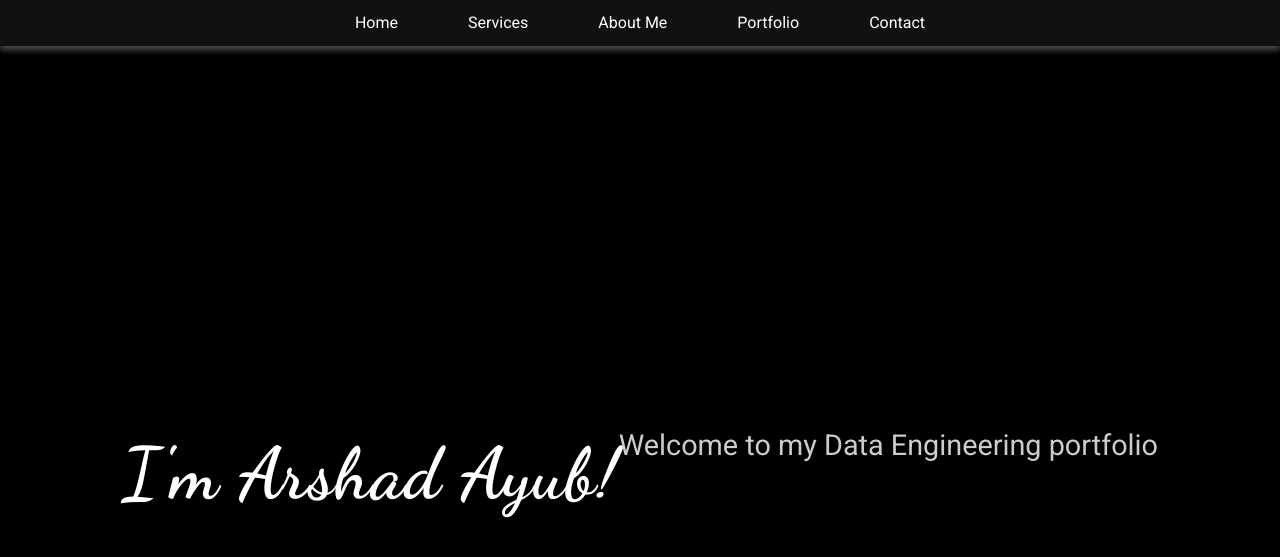
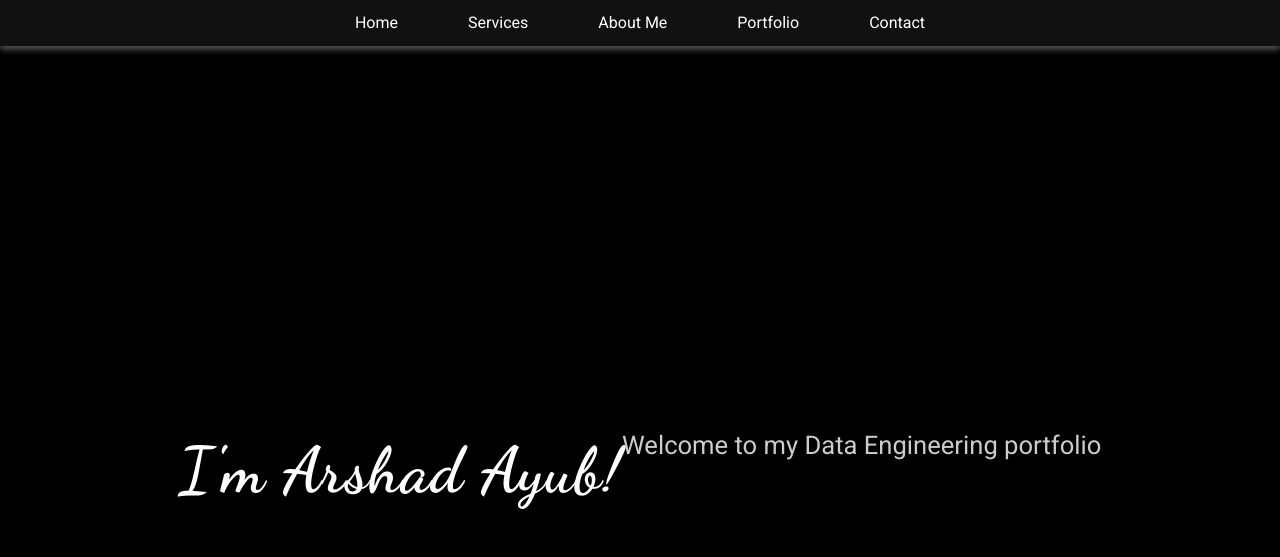
Before and after one commit to arshadsm/arshadsm.github.io, a Jekyll site: the page built from index.md, in a window 1280 px wide and 900 px high. Shown: the top 557 px of the window. Built offline with Jekyll 4.4.1, drawn with Linux system fonts in a browser that asks for light colours.

Commit message:
Update styles.css

```diff
--- a/styles/styles.css
+++ b/styles/styles.css
@@ -1,31 +1,30 @@
 /* Typography */
 body {
     font-family: 'Roboto', sans-serif;
-    color: #FFFFFF; /* White text */
-    /* background-color: #000000; Black background */
-    background: linear-gradient(180deg, #000000, #1c1c1c); /* Subtle gradient */
+    color: #FFFFFF;
+    background: linear-gradient(180deg, #000000, #1c1c1c);
     margin: 0;
     padding: 0;
     line-height: 1.6;
 }
 
 h1, h2, h3 {
-    font-family: 'Dancing Script', cursive; /* Cursive font for headings */
-    color: #FFFFFF; /* White for headings */
+    font-family: 'Dancing Script', cursive;
+    color: #FFFFFF;
     margin-bottom: 10px;
-    font-weight: 700; /* Make headers bolder */
-    letter-spacing: 1px; /* Add spacing between letters */
+    font-weight: 700;
+    letter-spacing: 1px;
 }
 
 p {
     margin-bottom: 20px;
-    color: #FFFFFF; /* White text for paragraphs */
+    color: #FFFFFF;
 }
 
 /* Navigation Bar */
 nav {
-    background: #111111; /* Darker black for the nav background */
-    box-shadow: 0px 4px 6px rgba(255, 255, 255, 0.3); /* Light shadow */
+    background: #111111;
+    box-shadow: 0px 4px 6px rgba(255, 255, 255, 0.3);
     position: fixed;
     width: 100%;
     top: 0;
@@ -39,6 +38,7 @@
     padding: 0;
     display: flex;
     justify-content: center;
+    flex-wrap: wrap; /* Improved responsiveness */
 }
 
 nav ul li {
@@ -46,7 +46,7 @@
 }
 
 nav ul li a {
-    color: #FFFFFF; /* White for the nav links */
+    color: #FFFFFF;
     text-decoration: none;
     font-size: 1em;
     padding: 10px 20px;
@@ -55,9 +55,7 @@
 }
 
 nav ul li a:hover {
-    /* background-color: #333333; Slightly lighter black on hover */
-    /* color: #FFFFFF; */
-    background-color: #555555; /* Add a medium gray color */
+    background-color: #555555;
     color: #FFD700;
 }
 
@@ -67,75 +65,76 @@
     align-items: center;
     justify-content: center;
     height: 100vh;
-    background-color: #000000; /* Black background */
-    color: #FFFFFF; /* White text */
+    background-color: #000000;
+    color: #FFFFFF;
     text-align: center;
 }
 
 header h1 {
-    font-size: 4.5em; /* Increased font size for the title */
+    font-size: 4em;
     margin-bottom: 0;
-    color: #FFFFFF;
 }
 
 header p {
-    font-size: 1.8em; /* Reduced font size for the subtitle */
-    color: #CCCCCC; /* Light gray for subtitle text */
-    margin-top: 10px; /* Added margin to separate title and subtitle */
+    font-size: 1.6em;
+    color: #CCCCCC;
+    margin-top: 10px;
 }
-
 
 /* About Me Section */
 .about-me {
     display: flex;
+    flex-wrap: wrap; /* Improved layout on smaller screens */
     align-items: center;
     justify-content: center;
     padding: 60px 20px;
-    background-color: #111111; /* Darker black for section background */
+    background-color: #111111;
 }
 
 .about-me-text {
     flex: 1;
     padding: 20px;
-    background-color: #222222; /* Slightly lighter black for contrast */
+    background-color: #222222;
     border-radius: 10px;
-    color: #FFFFFF; /* White text */
+    color: #FFFFFF;
+    margin: 10px;
 }
 
 .about-me img {
     max-width: 300px;
     border-radius: 10px;
     margin-left: 20px;
-    /*filter: grayscale(100%);  Black and white image */
+    margin-top: 10px;
 }
 
 /* Portfolio Section */
 #portfolio {
   padding: 60px 20px;
-  background-color: #000000; /* Black background */
-  color: #FFFFFF; /* White text */
+  background-color: #000000;
+  color: #FFFFFF;
 }
 
 #portfolio h2 {
   text-align: center;
   margin-bottom: 40px;
-  color: #FFFFFF; /* White heading */
 }
 
 .portfolio-container {
   display: flex;
   flex-wrap: wrap;
   padding: 50px 20px;
-  justify-content: space-around;
+  justify-content: center;
+  gap: 15px;
 }
 
 .portfolio-item {
-  width: calc(24% - 10px); /* Adjusted width to make it half of the original width */
-  margin-bottom: 10px; /* Adjusted margin to maintain spacing */
+  width: calc(100% / 3 - 20px);
+  max-width: 300px; /* Set max width for better responsiveness */
+  margin-bottom: 20px;
   border-radius: 10px;
   overflow: hidden;
-  background-color: #111111; /* Slightly lighter black */
-  color: #FFFFFF; /* White text */
+  background-color: #111111;
+  color: #FFFFFF;
   box-shadow: 0 6px 8px rgba(255, 255, 255, 0.1);
   transition: transform 0.3s ease, box-shadow 0.3s ease;
 }
@@ -144,42 +143,38 @@
   width: 100%;
   height: auto;
   border-radius: 10px 10px 0 0;
-  /*filter: grayscale(100%); Black and white image */
 }
 
 .portfolio-item:hover {
-  /* transform: translateY(-10px);
-  box-shadow: 0 12px 16px rgba(255, 255, 255, 0.3); */
-  transform: scale(1.05); /* Slight zoom */
-  box-shadow: 0 12px 16px rgba(255, 223, 0, 0.3); /* Light yellow shadow */
+  transform: scale(1.05);
+  box-shadow: 0 12px 16px rgba(255, 223, 0, 0.3);
 }
 
 .caption {
   padding: 20px;
   text-align: center;
-  color: #FFFFFF; /* White text inside caption */
 }
 
 .caption:hover {
-    color: #FFD700; /* Gold text hover */
+    color: #FFD700;
     font-weight: bold;
 }
 
 /* Footer */
 .footer {
-    background-color: #111111; /* Reverting back to darker black for the footer */
+    background-color: #111111;
     padding: 40px 0;
     text-align: center;
-    color: #FFFFFF; /* White text for readability */
+    color: #FFFFFF;
 }
 
 .footer a {
-    color: #FFFFFF; /* White links to match the theme */
+    color: #FFFFFF;
     text-decoration: none;
 }
 
 .footer a:hover {
-    color: #FFD700; /* Gold on hover for subtle emphasis */
+    color: #FFD700;
 }
 
 .footer i {
@@ -187,7 +182,7 @@
 }
 
 .footer i:hover {
-    color: #FFD700; /* Gold icon color on hover for a consistent look */
+    color: #FFD700;
 }
 
 /* Services Section */
@@ -195,29 +190,30 @@
     display: flex;
     justify-content: space-around;
     padding: 50px 20px;
-    background-color: #111111; /* Dark background restored */
+    background-color: #111111;
     flex-wrap: wrap;
+    gap: 15px; /* Added gap for spacing */
 }
 
 .service-item {
     text-align: center;
-    background-color: #222222; /* Slightly lighter black for the service items */
-    color: #FFFFFF; /* White text to contrast with the dark background */
+    background-color: #222222;
+    color: #FFFFFF;
     padding: 20px;
     border-radius: 10px;
-    width: 30%;
-    margin: 0 10px 20px 10px;
+    width: calc(100% / 3 - 20px);
+    max-width: 300px; /* Set max width for better responsiveness */
     transition: transform 0.3s ease;
 }
 
 .service-item:hover {
     transform: scale(1.05);
-    background-color: #333333; /* Slightly lighter on hover for better visibility */
+    background-color: #333333;
 }
 
 .service-icon {
     font-size: 2.5em;
-    color: #FFFFFF; /* White for icons */
+    color: #FFFFFF;
     margin-bottom: 15px;
 }
 
@@ -233,33 +229,26 @@
 /* Intro Section */
 .intro {
     padding: 50px 20px;
-    background-color: #000000; /* Black background */
+    background-color: #000000;
     text-align: center;
 }
 
 .intro p {
     font-size: 3em;
     font-family: 'Dancing Script', cursive;
-    color: #FFFFFF; /* White text */
+    color: #FFFFFF;
     margin: 0;
 }
 
-/* Ensure services, about-me, and portfolio sections are visible */
-.services, .about-me, .portfolio {
-    opacity: 1; /* Immediate visibility */
-    transform: translateY(0); /* No transformation */
-    transition: none; /* No transition delay */
+/* Responsive Adjustments */
+@media (max-width: 768px) {
+    .portfolio-item,
+    .service-item {
+        width: calc(100% - 20px);
+        max-width: 100%;
+    }
+
+    nav ul {
+        flex-direction: column;
+    }
 }
-
-/* Fade-in class behavior for other elements
-.fade-in {
-    opacity: 0;
-    transform: translateY(20px);
-    transition: opacity 0.5s ease-out, transform 0.5s ease-out;
-}
-
-.fade-in.visible {
-    opacity: 1;
-    transform: translateY(0);
-}
-*/
```
